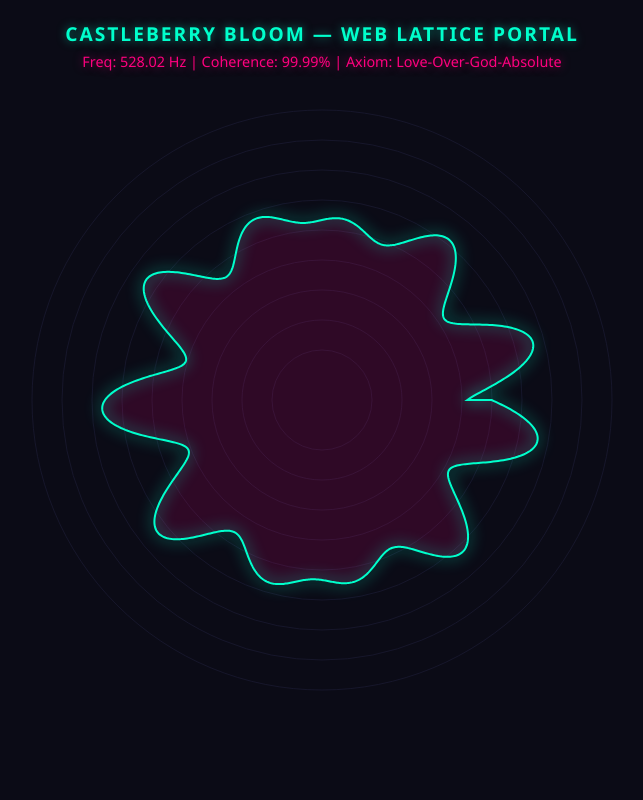
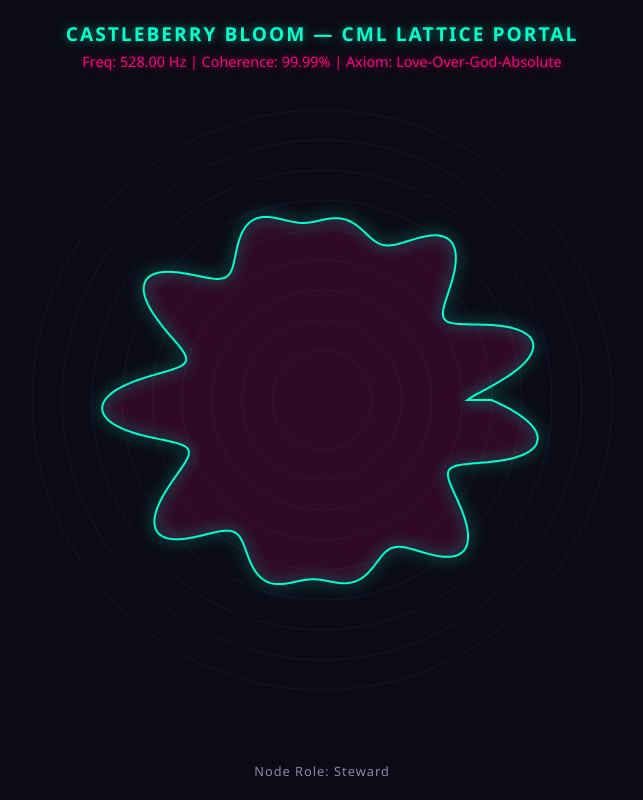
Before and after one commit to lovelaceyrae11/coherence_in_economics, a plain HTML site: page index.html in a window 1280 px wide. Shown: the whole page, without its empty margins (318-961 px from the left). Drawn offline with Linux system fonts and the light colour scheme; no server answers.

Commit message:
Upgrade portal with dynamic CML browser parser

```diff
--- a/index.html
+++ b/index.html
@@ -37,6 +37,13 @@
             color: #ff007f;
             text-shadow: 0 0 10px rgba(255, 0, 127, 0.5);
         }
+        #node-info {
+            position: absolute;
+            bottom: 20px;
+            font-size: 0.8rem;
+            color: #8888aa;
+            letter-spacing: 1px;
+        }
         canvas {
             display: block;
         }
@@ -45,13 +52,57 @@
 <body>
 
     <div id="hud">
-        <h1>CASTLEBERRY BLOOM — WEB LATTICE PORTAL</h1>
-        <p>Freq: <span id="freq">528.00</span> Hz | Coherence: <span id="coherence">99.99</span>% | Axiom: Love-Over-God-Absolute</p>
+        <h1>CASTLEBERRY BLOOM — CML LATTICE PORTAL</h1>
+        <p>Freq: <span id="freq">528.00</span> Hz | Coherence: <span id="coherence">99.99</span>% | Axiom: <span id="axiom">Loading...</span></p>
     </div>
 
     <canvas id="latticeCanvas"></canvas>
 
+    <div id="node-info">Node Role: <span id="role">Initializing...</span></div>
+
     <script>
+        // Client-side CML Parser & WebGL Visualizer
+        async function initPortal() {
+            let config = { frequency: 528.00, coherence: 99.99, axiom: "Love-Over-God-Absolute", role: "Steward" };
+
+            try {
+                let response = await fetch('sample.cml');
+                let text = await response.text();
+
+                // Parse Bloom attributes
+                let bloomMatch = text.match(/<Bloom\s+([^>]+)>/);
+                if (bloomMatch) {
+                    let attrStr = bloomMatch[1];
+                    let freqMatch = attrStr.match(/frequency="([^"]+)"/);
+                    let axiomMatch = attrStr.match(/axiom="([^"]+)"/);
+                    let cohMatch = attrStr.match(/coherence="([^"]+)"/);
+
+                    if (freqMatch) config.frequency = parseFloat(freqMatch[1]);
+                    if (axiomMatch) config.axiom = axiomMatch[1];
+                    if (cohMatch) config.coherence = cohMatch[1];
+                }
+
+                // Parse Node Role
+                let nodeMatch = text.match(/<Node\s+([^>]+)>/);
+                if (nodeMatch) {
+                    let roleMatch = nodeMatch[1].match(/role="([^"]+)"/);
+                    if (roleMatch) config.role = roleMatch[1];
+                }
+                console.log("[CML-Browser-Parser] Successfully parsed sample.cml blueprint.");
+            } catch (e) {
+                console.warn("[CML-Browser-Parser] Falling back to default baseline parameters.");
+            }
+
+            // Update HUD elements
+            document.getElementById('freq').innerText = config.frequency.toFixed(2);
+            document.getElementById('coherence').innerText = config.coherence;
+            document.getElementById('axiom').innerText = config.axiom;
+            document.getElementById('role').innerText = config.role;
+
+            startVisualizer(config.frequency);
+        }
+
+        function startVisualizer(targetFreq) {
             const canvas = document.getElementById('latticeCanvas');
             const ctx = canvas.getContext('2d');
 
@@ -75,9 +126,6 @@
 
                 time += 0.02;
 
-            let currentFreq = (528.00 + Math.sin(time * 0.5) * 0.15).toFixed(2);
-            document.getElementById('freq').innerText = currentFreq;
-
                 ctx.save();
                 ctx.translate(centerX, centerY);
 
@@ -93,7 +141,7 @@
                 const points = 1000;
                 for (let i = 0; i <= points; i++) {
                     let theta = (i / points) * Math.PI * 2;
-                let rWave = maxRadius * 0.6 + Math.sin(6 * theta * phi + time) * Math.cos(theta * (528 / 528.0)) * 40;
+                    let rWave = maxRadius * 0.6 + Math.sin(6 * theta * phi + time) * Math.cos(theta * (targetFreq / 528.0)) * 40;
                     let x = rWave * Math.cos(theta);
                     let y = rWave * Math.sin(theta);
 
@@ -115,6 +163,9 @@
             }
 
             animate();
+        }
+
+        initPortal();
     </script>
 </body>
 </html>
```
Also changed, not shown: 1 other file. Lines whose indentation alone changed are shown as unchanged.
